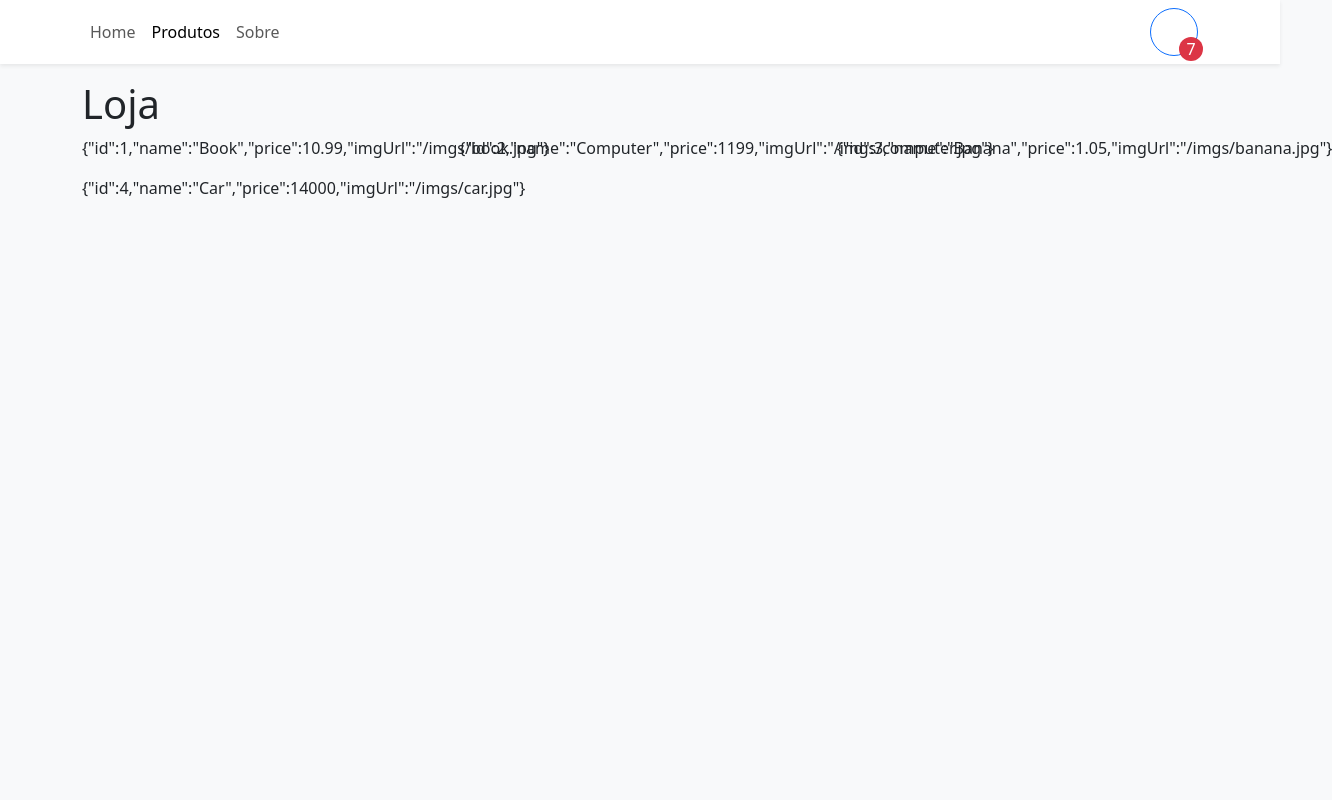
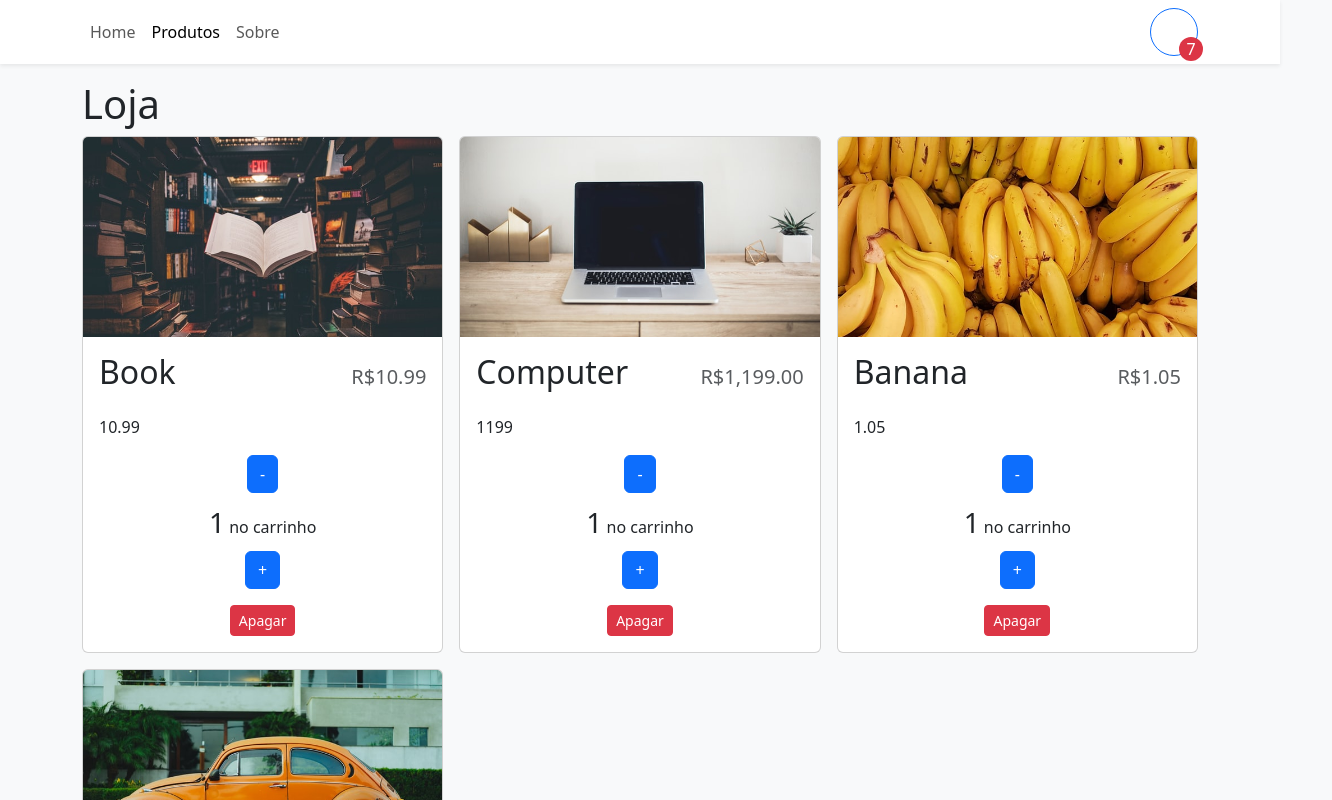
Before and after one commit to LeoCastroo/products-page, a React (Vite) app: page /store in a window 1280 px wide. Shown: the top 800 px of the page, 1332 px wide, since content can reach past the window. Built offline with nearby package versions, Linux system fonts and the light colour scheme.

Commit message:
feat:  - Criação da tela com os produtos. - Primeiro lote com itens, no futuro terão mais características. - Função no Util para formatar valor.

```diff
--- /dev/null
+++ b/src/components/StoreItem.tsx
@@ -0,0 +1,51 @@
+import { Button, Card } from "react-bootstrap"
+import { formatCurrency } from "../utils/formatCurrency"
+
+type StoreItemProps = {
+    id: number,
+    name: string,
+    price: number,
+    imageUrl: string,
+}
+
+export function StoreItem({ id, name, price, imageUrl }: StoreItemProps) {
+    const quantity = 1;
+    return (
+        <Card className="h-100">
+            <Card.Img
+                variant="top"
+                src={imageUrl}
+                height="200px"
+                style={{ objectFit: 'cover' }}
+            />
+            <Card.Body className="d-flex flex-column ">
+                <Card.Title className="d-flex justify-content-between align-items-baseline mb-4">
+                    <span className="fs-2">
+                        {name}
+                    </span>
+                    <span className="ms-2 text-muted">
+                        {formatCurrency(price)}
+                    </span>
+                </Card.Title>
+                <Card.Text>
+                    {price}
+                </Card.Text>
+                <div className="mt-auto">
+                    {quantity === 0 ? (
+                        <Button variant="primary" className="w-100">Comprar</Button>
+                    ) : <div className="d-flex align-items-center flex-column" style={{ gap: ".5rem" }}>
+                        <Button>-</Button>
+                        <div>
+                            <span className="fs-3">{quantity}</span> no carrinho
+                        </div>
+                        <Button>+</Button>
+                        <div className="d-flex align-items-center flex-column" style={{ gap: ".5rem" }} >
+                        </div>
+                        <Button variant="danger" size="sm">Apagar</Button>
+                    </div>
+                    }
+                </div>
+            </Card.Body>
+        </Card>
+    )
+}
--- a/src/data/items.json
+++ b/src/data/items.json
@@ -3,24 +3,24 @@
         "id": 1,
         "name": "Book",
         "price": 10.99,
-        "imgUrl": "/imgs/book.jpg"
+        "imageUrl": "/img/book.jpg"
     },
     {
         "id": 2,
         "name": "Computer",
         "price": 1199,
-        "imgUrl": "/imgs/computer.jpg"
+        "imageUrl": "/img/computer.jpg"
     },
     {
         "id": 3,
         "name": "Banana",
         "price": 1.05,
-        "imgUrl": "/imgs/banana.jpg"
+        "imageUrl": "/img/banana.jpg"
     },
     {
         "id": 4,
         "name": "Car",
         "price": 14000,
-        "imgUrl": "/imgs/car.jpg"
+        "imageUrl": "/img/car.jpg"
     }
 ]
--- a/src/pages/Store.tsx
+++ b/src/pages/Store.tsx
@@ -1,3 +1,4 @@
+import { StoreItem } from "../components/StoreItem";
 import storeItems from "../data/items.json";
 import { Row, Col } from "react-bootstrap";
 
@@ -7,7 +8,7 @@
             <h1>Loja</h1>
             <Row md={2} xs={1} lg={3} className="g-3">
                 {storeItems.map(item => (
-                    <Col>{JSON.stringify(item)}</Col>
+                    <Col key={item.id}><StoreItem {...item}/></Col>
                 ))}
             </Row>
         </>)
--- /dev/null
+++ b/src/utils/formatCurrency.ts
@@ -0,0 +1,5 @@
+const CURRENCY_FORMATTER = new Intl.NumberFormat(undefined, { currency: "BRL", style: "currency" })
+
+export function formatCurrency(number: number) {
+    return CURRENCY_FORMATTER.format(number);
+}
```
